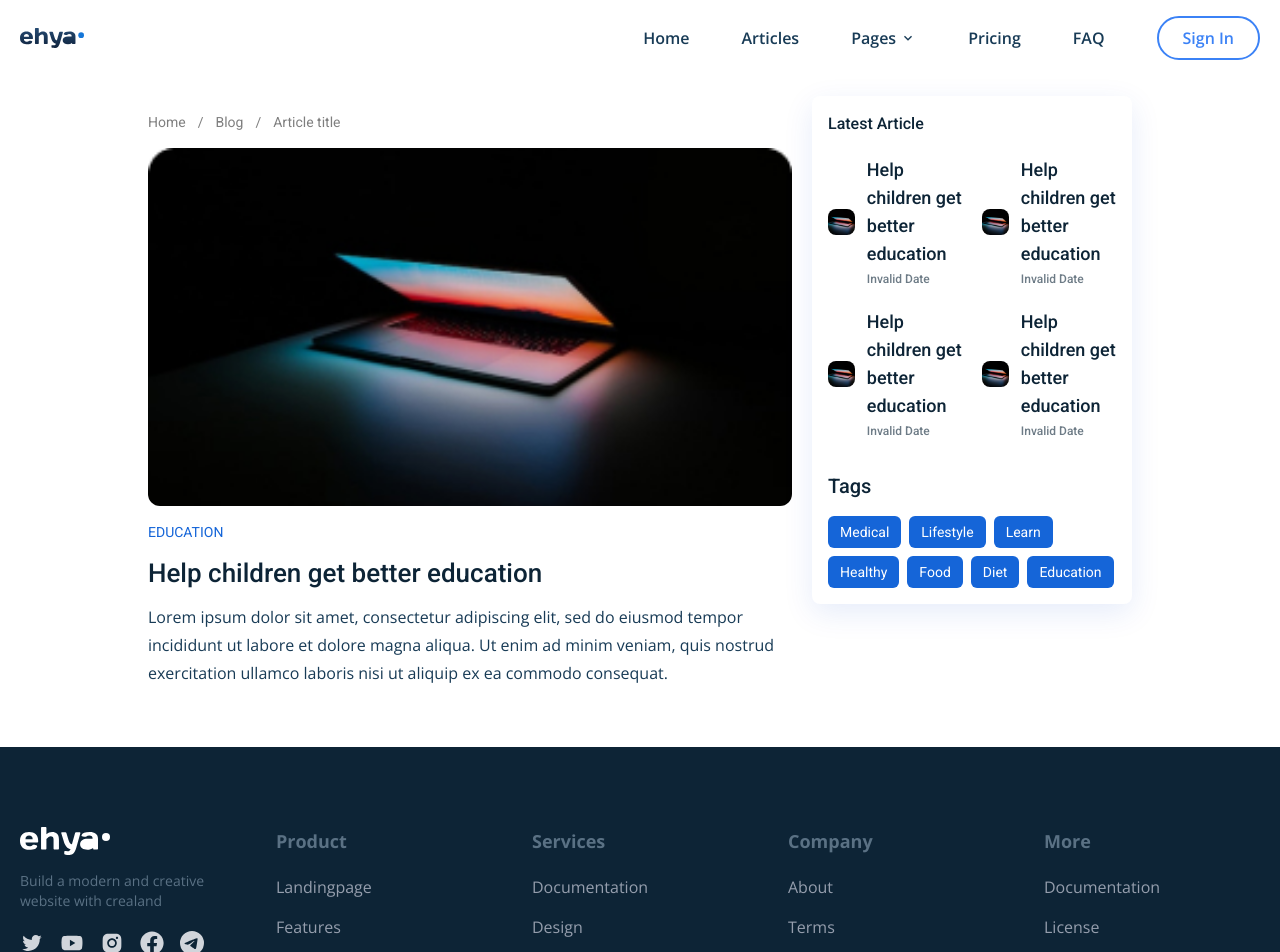
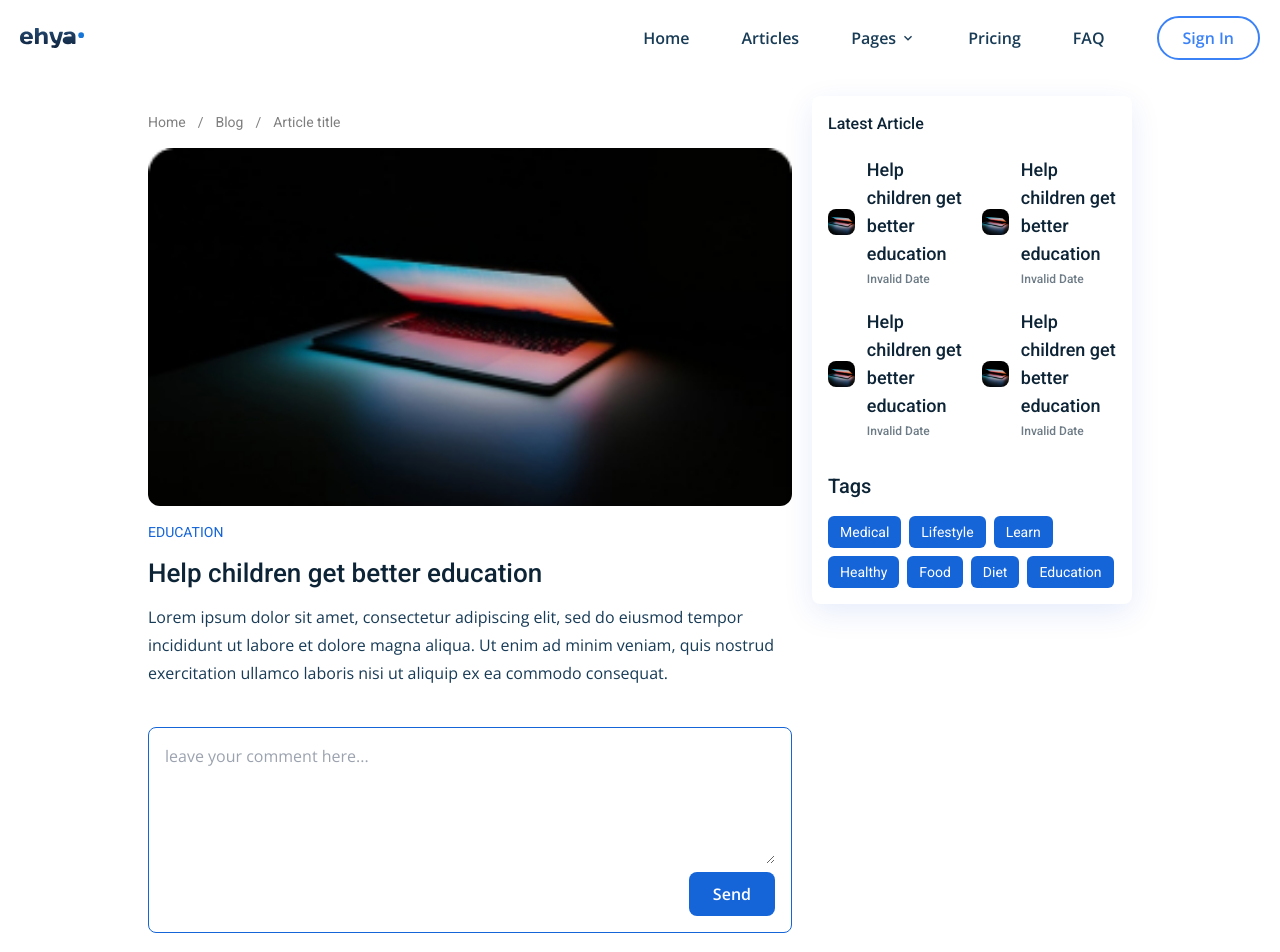
Before and after one commit to OscarMo1/blog, a React (Create React App) app: page /blog/1 in a window 1280 px wide. Shown: the top 952 px of the page. Built offline with nearby package versions, Linux system fonts and the light colour scheme.

Commit message:
comments
use comment data file to get up comment functionality

```diff
--- a/src/component/comments/CommentForm.jsx
+++ b/src/component/comments/CommentForm.jsx
@@ -1,12 +1,27 @@
-import React from 'react'
+import React, { useState } from "react";
 
-const CommentForm = () => {
+const CommentForm = ({btnLabel, formSubmitHandler}) => {
+    const [value, setValue] = useState("");
+
     const submitHandler = (e) => {
         e.preventDefault();
+        formSubmitHandler(value)
+        setValue("");
     }
-  return <form onSubmit={submitHandler}>
-    <div></div>
-  </form>;
+  return(
+    <form onSubmit={submitHandler}>
+        <div className="flex flex-col items-end border border-primary rounded-lg p-4">
+            <textarea
+                className="w-full focus:outline-none"
+                rows="5"
+                placeholder="leave your comment here..."
+                value={value}
+                onChange={(e)=>setValue(e.target.value)}
+            />
+            <button type="submit" className="px-6 py-2.5 rounded-lg bg-primary text-white font-semibold mt-2">{btnLabel}</button>
+        </div>
+    </form>
+    );
 };
 
 export default CommentForm
--- a/src/component/comments/CommentsContainer.jsx
+++ b/src/component/comments/CommentsContainer.jsx
@@ -1,9 +1,38 @@
-import React from 'react'
+import React, { useState, useEffect } from 'react'
+import { getCommentsData } from '../../data/comments';
+import CommentForm from './CommentForm'
 
 const CommentsContainer = ({className}) => {
+  const [comments, setComments] = useState([]);
+  console.log(comments);
+  useEffect(() => {
+    (async()=>{
+        const commentData = await getCommentsData();
+        setComments(commentData);
+    })();
+  },[]);
+
+  const addCommentHandler = (value, parent = null, replyOnUser = null) =>{
+    const newComment = {
+        _id: "10",
+        user: {
+          _id: "a",
+          name: "Mohammad Rezaii",
+        },
+        desc: value,
+        post: "1",
+        parent: parent,
+        replyOnUser: replyOnUser,
+        createdAt: "2022-12-31T17:22:05.092+0000",
+    };
+    setComments((curState)=>{
+        return [newComment, ...curState];
+    });
+  };
+
   return (
     <div className={`${className}`}>
-
+      <CommentForm btnLabel="Send" formSubmitHandler={(value) => addCommentHandler(value)}/>
     </div>
   )
 }
--- /dev/null
+++ b/src/data/comments.js
@@ -0,0 +1,52 @@
+export const getCommentsData = async () => {
+    return [
+      {
+        _id: "10",
+        user: {
+          _id: "a",
+          name: "Mohammad Rezaii",
+        },
+        desc: "it was a nice post, Thank you!",
+        post: "1",
+        parent: null,
+        replyOnUser: null,
+        createdAt: "2022-12-31T17:22:05.092+0000",
+      },
+      {
+        _id: "11",
+        user: {
+          _id: "b",
+          name: "Paul M. Williams",
+        },
+        desc: "a reply for Mohammad",
+        post: "1",
+        parent: "10",
+        replyOnUser: "a",
+        createdAt: "2022-12-31T17:22:05.092+0000",
+      },
+      {
+        _id: "12",
+        user: {
+          _id: "b",
+          name: "Paul M. Williams",
+        },
+        desc: "keep it up bro <3",
+        post: "1",
+        parent: null,
+        replyOnUser: null,
+        createdAt: "2022-12-31T17:22:05.092+0000",
+      },
+      {
+        _id: "13",
+        user: {
+          _id: "c",
+          name: "Jessica C. Stephens",
+        },
+        desc: "I'm always interested in your content :)",
+        post: "1",
+        parent: null,
+        replyOnUser: null,
+        createdAt: "2022-12-31T17:22:05.092+0000",
+      },
+    ];
+  };
```
